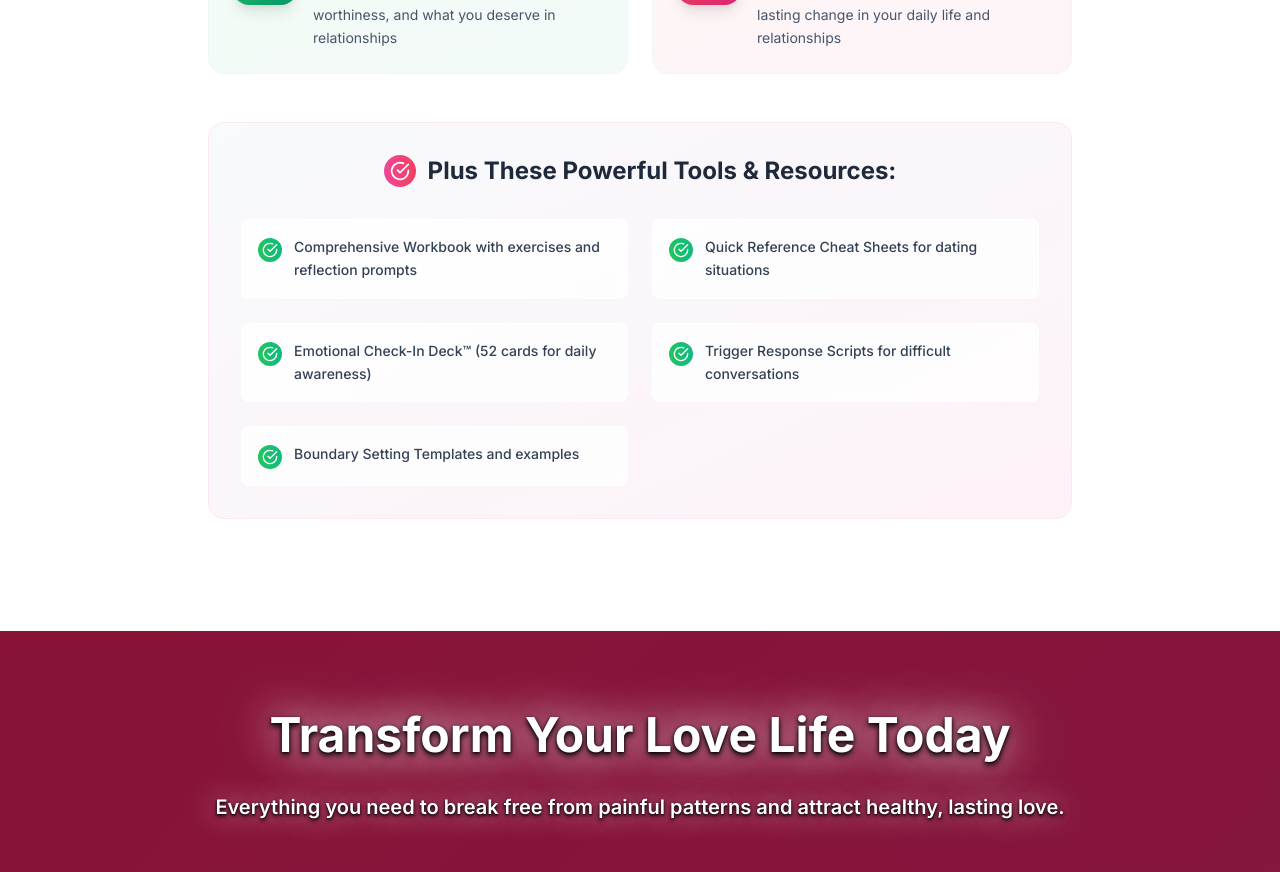
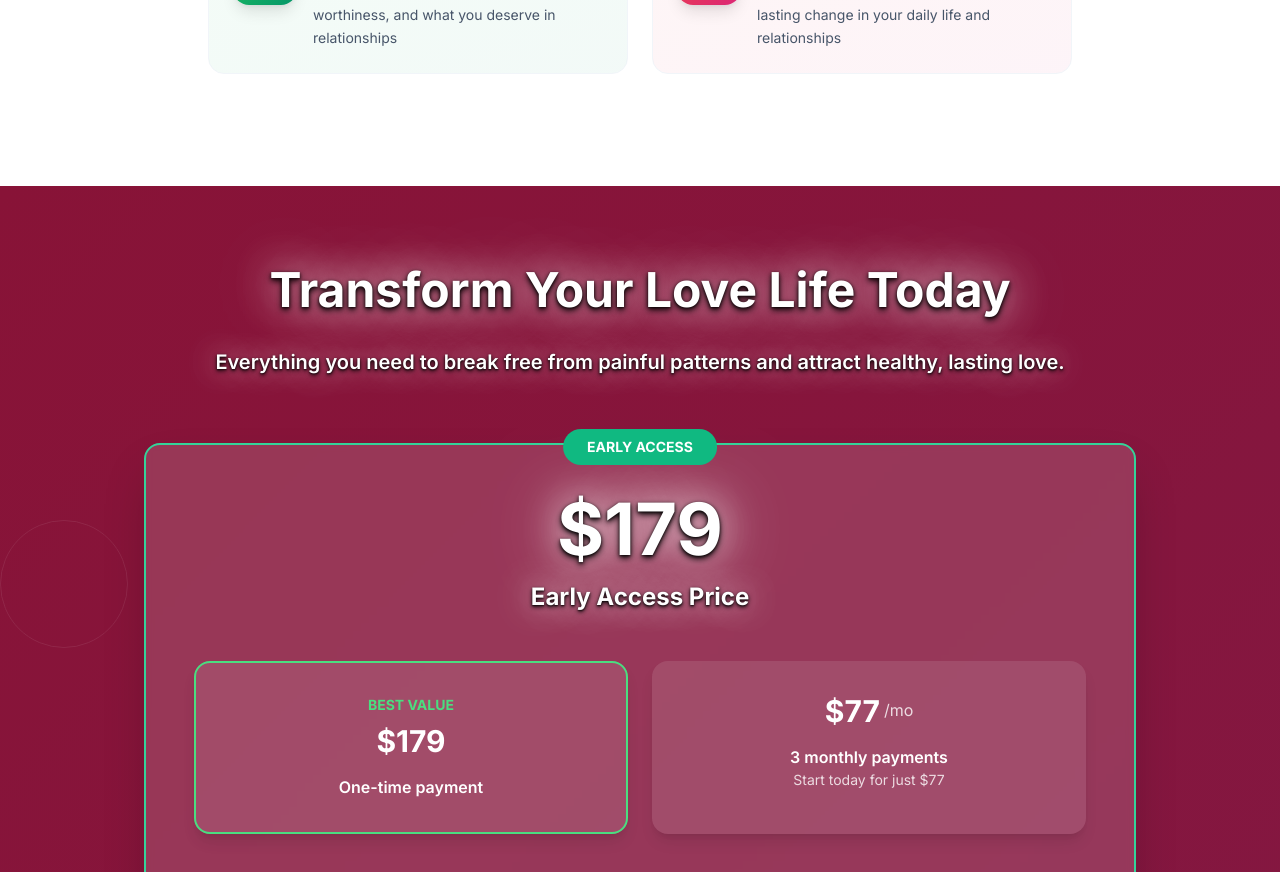
Before and after one commit to blessedbg/unbound-site, a React (Vite) app: page / in a window 1280 px wide. Shown: the part 8940-9812 px from the top of the page. Built offline with nearby package versions, Linux system fonts and the light colour scheme.

Commit message:
Update ProductBreakdown.tsx

```diff
--- a/src/components/ProductBreakdown.tsx
+++ b/src/components/ProductBreakdown.tsx
@@ -138,7 +138,7 @@ const ProductBreakdown: React.FC = () => {
         </div>
 
         {/* Enhanced Bonuses Section */}
-        <div className="bg-gradient-to-br from-gray-50 to-pink-50 rounded-2xl p-8 mb-12 border border-pink-100">
+        <div className="hidden bg-gradient-to-br from-gray-50 to-pink-50 rounded-2xl p-8 mb-12 border border-pink-100">
             <h3 className="text-2xl font-bold text-gray-800 mb-8 text-center flex items-center justify-center">
               <div className="w-8 h-8 bg-gradient-to-r from-pink-500 to-rose-500 rounded-full flex items-center justify-center mr-3">
                 <CheckCircle className="w-5 h-5 text-white" />
```
